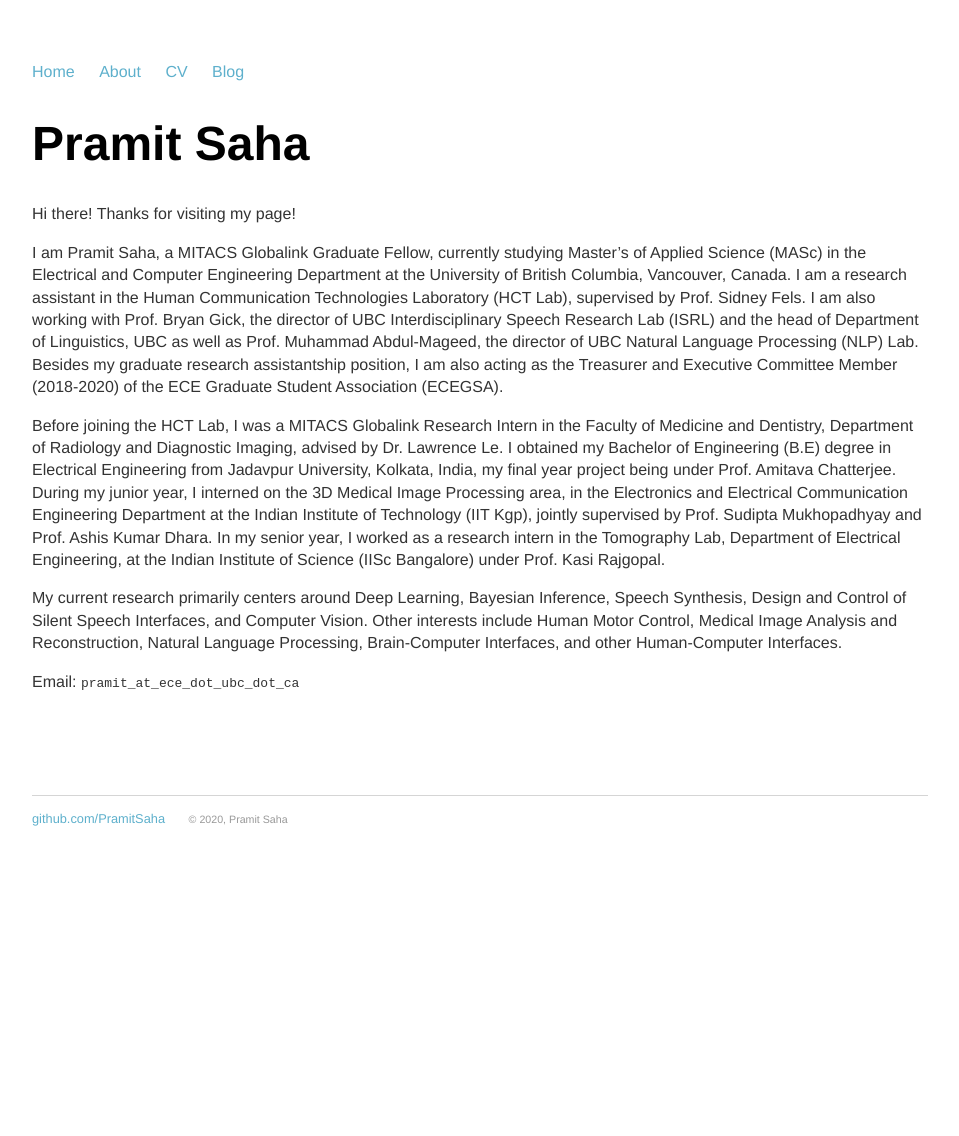
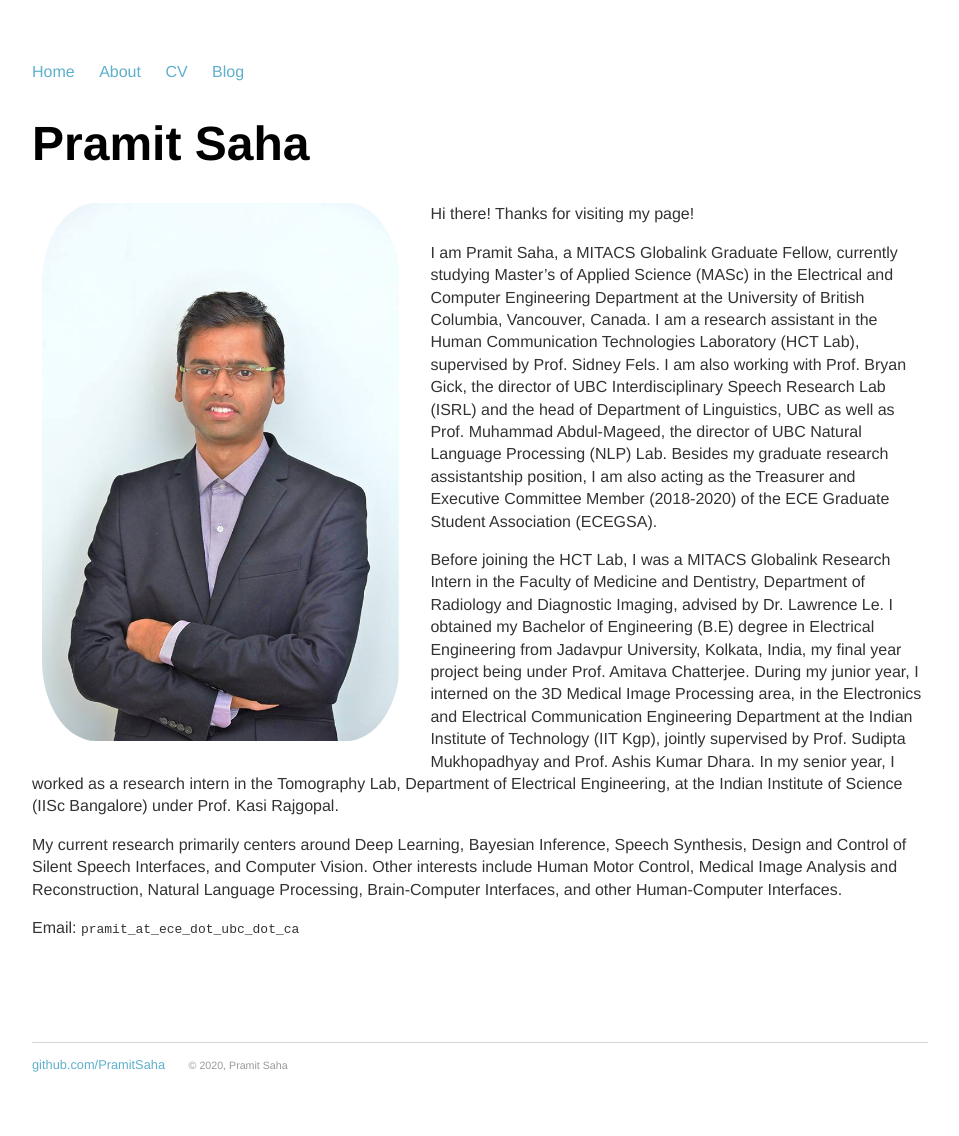
Before and after one commit to PramitSaha/PramitSaha.github.io, a Jekyll site: the page built from index.md, in a window 1280 px wide. Shown: the whole page, without its empty margins (160-1119 px from the left). Built offline with Jekyll 4.4.1, drawn with Linux system fonts in a browser that asks for light colours; before the commit the page ends 900 px from its top, so only the background shows below that.

Commit message:
Update index.md

```diff
--- a/index.md
+++ b/index.md
@@ -3,7 +3,7 @@ layout: default
 title: Pramit Saha
 ---
 # Pramit Saha #
-
+<img src="img/pramitsaha.jpg" alt="Photo" class="leftside_image">
 
 Hi there! Thanks for visiting my page!
 
```
